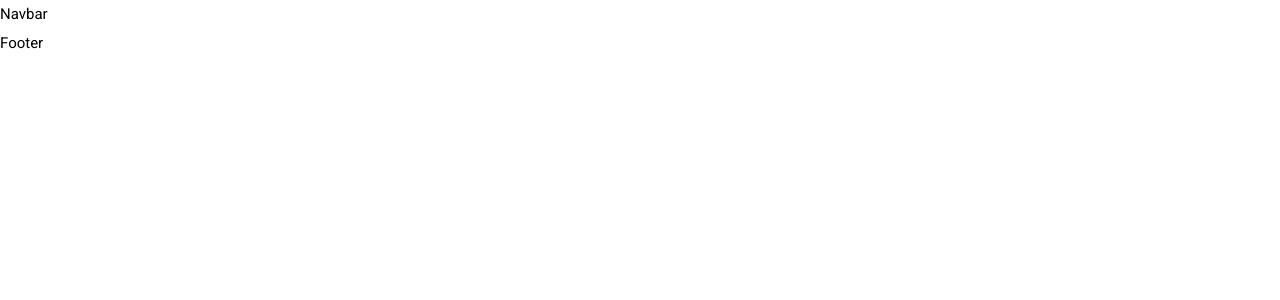
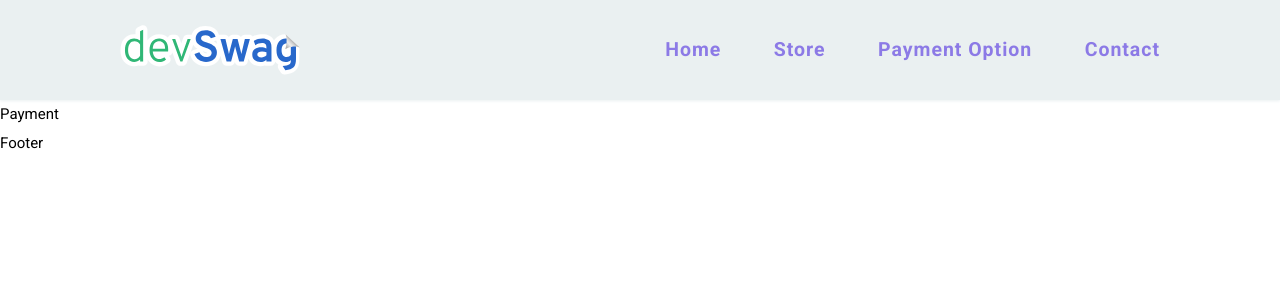
Before and after one commit to Alidhuniya/devT-shirt-React-with-Contentful, a React app: page /payment in a window 1280 px wide. Shown: the top 300 px of the page. Built offline with nearby package versions, Linux system fonts and the light colour scheme.

Commit message:
navbar added

```diff
--- a/src/App.js
+++ b/src/App.js
@@ -3,8 +3,10 @@ import "./App.scss";
 import Navbar from "./components/Navbar";
 import Footer from "./components/Footer";
 import Home from "./pages/Home";
-import Contact from "./pages/Contact";
+import Contact from "./components/Contact";
 import { Route, Switch } from "react-router-dom";
+import Store from './components/Store';
+import Payment from './components/Payment';
 
 
 
@@ -24,6 +26,14 @@ class App extends Component {
 						<Home />
 					</Route>
 
+					<Route path="/store" exact>
+						<Store />
+					</Route>
+
+					<Route path="/payment" exact>
+						<Payment />
+					</Route>
+
 					<Route path="/contact" exact>
 						<Contact />
 					</Route>
--- a/src/components/Navbar.jsx
+++ b/src/components/Navbar.jsx
@@ -1,7 +1,7 @@
 import React, { Component, Fragment } from "react";
-
-
-// import { Link } from "react-router-dom";
+import logo from "../assets/devswag-logo.svg";
+import "../sass/3-layout/_navbar.scss";
+import { Link } from "react-router-dom";
 
 export default class Navbar extends Component {
 
@@ -11,7 +11,22 @@ export default class Navbar extends Component {
 
 		return (
 			<Fragment>
-				Navbar
+			<div className = "navtop">
+			<header className = "header">
+				<div>
+					<img className = "header__logo" src= {logo} alt="logo" />
+				</div>
+
+				<nav className = "header__nav">
+					<li className = "header__navLink"><Link  to = "/">Home</Link></li>
+					<li className = "header__navLink"><Link  to = "/store">Store</Link></li>
+					<li className = "header__navLink"><Link  to = "/payment">Payment Option</Link></li>
+					<li className = "header__navLink"><Link  to = "/contact">Contact</Link></li>
+				</nav>
+			</header>
+
+			</div>
+
 			</Fragment>
 		);
 	}
--- /dev/null
+++ b/src/components/Payment.jsx
@@ -0,0 +1,14 @@
+import React, { Component, Fragment } from 'react';
+
+
+export default class Payment extends Component {
+    render() {
+        return (
+
+                <Fragment>
+                Payment
+                </Fragment>
+
+        )
+    }
+}
--- /dev/null
+++ b/src/components/Store.jsx
@@ -0,0 +1,14 @@
+import React, { Component, Fragment } from 'react';
+
+
+export default class Store extends Component {
+    render() {
+        return (
+
+                <Fragment>
+               Store
+                </Fragment>
+
+        )
+    }
+}
--- /dev/null
+++ b/src/sass/3-layout/_navbar.scss
@@ -0,0 +1,40 @@
+.navtop {
+    position: sticky;
+    top: 0;
+    background: #EAF0F1;
+    padding: 1rem;
+    z-index: 999999999;
+    box-shadow: 0px 1px 3px 0px #EAF0F1;
+}
+
+
+.header {
+    display: flex;
+    margin-left: 7rem;
+    margin-right: 7rem;
+    justify-content: space-between;
+
+
+}
+
+
+.header__logo {
+    max-width: 180px;
+    width: 100%;
+    height: 70px;
+}
+
+.header__nav {
+    display: flex;
+    align-items: center;
+    text-transform: capitalize;
+    font-style: normal;
+    font-weight: bold;
+    font-size: 1.3rem;
+    letter-spacing: .05em;
+    color: #8C7AE6;
+}
+
+.header__navLink + .header__navLink {
+    margin-left: 3.5rem;
+}
```
Also changed, not shown: src/assets/devswag-logo.svg (added), src/components/Contact.jsx (renamed from src/pages/Contact.jsx).
